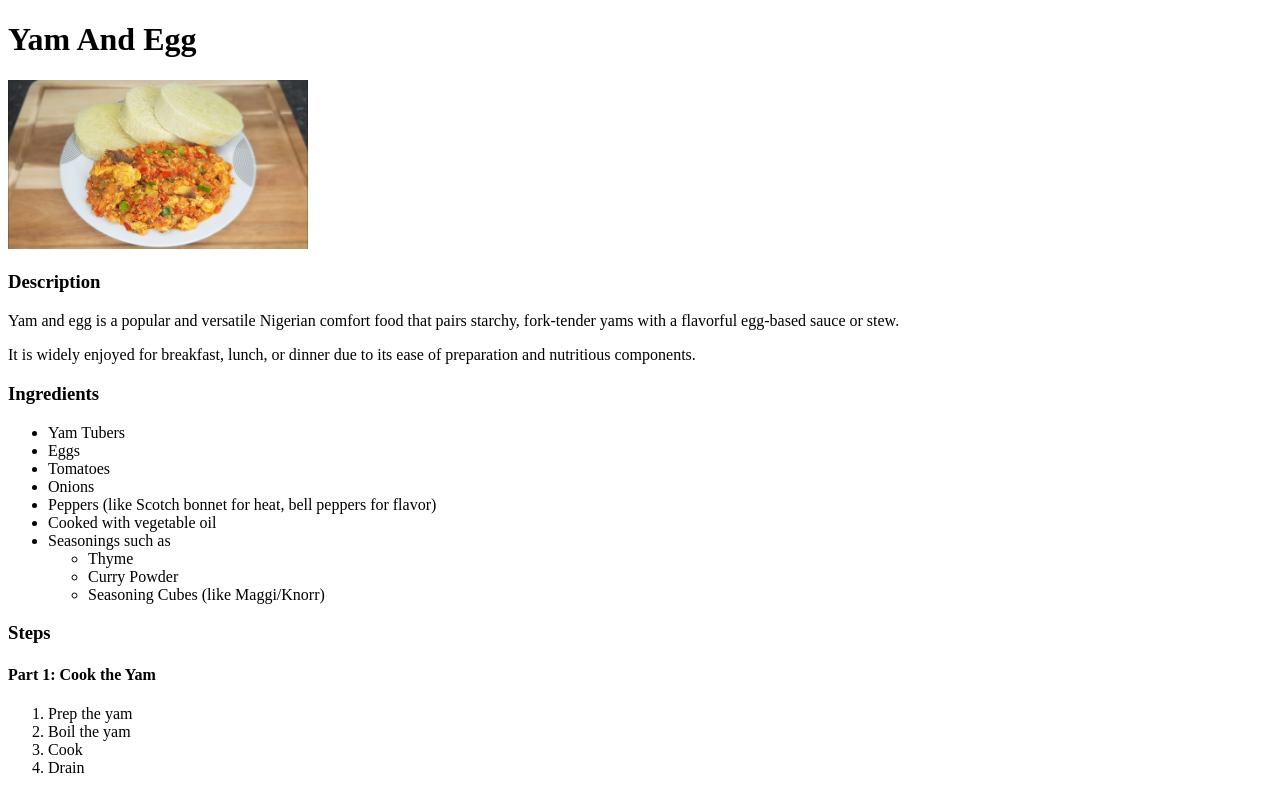
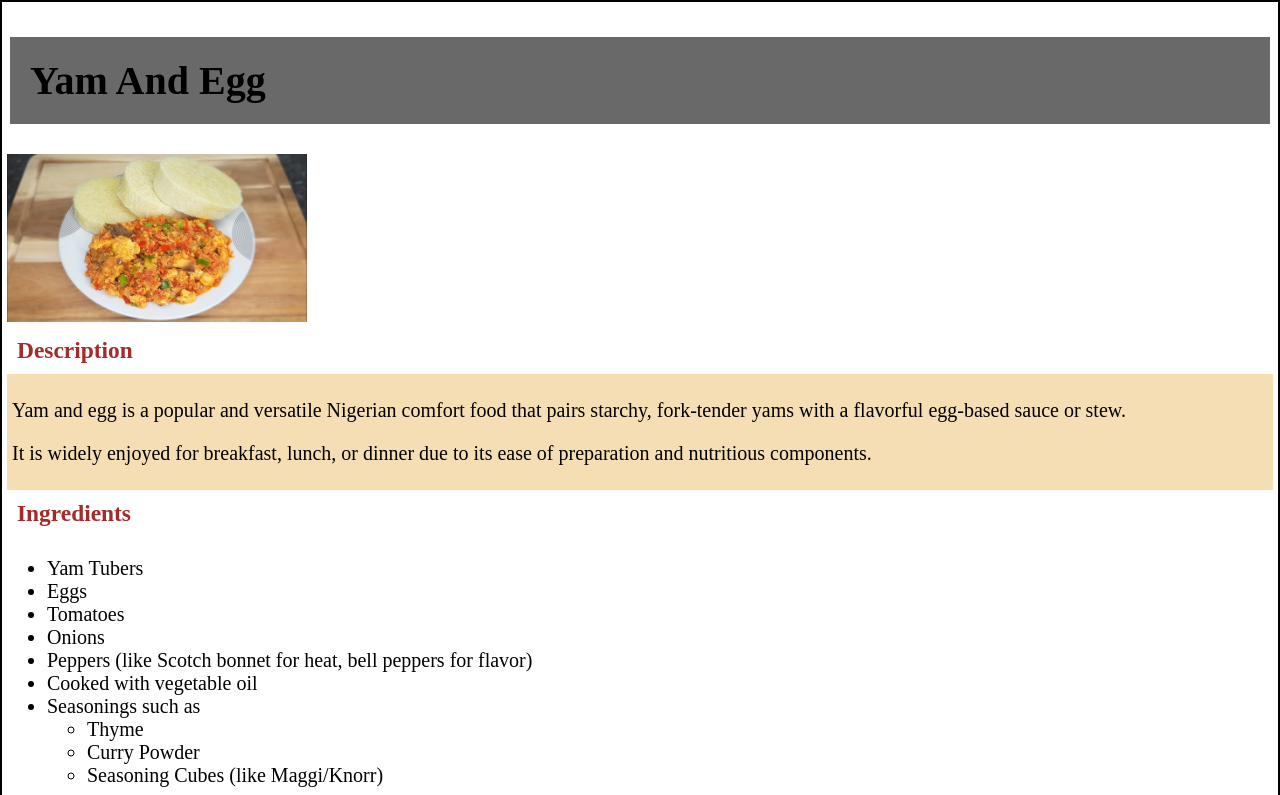
Before and after one commit to abdulqoyum22/odin-recipes, a plain HTML site: page recipes/yam.html in a window 1280 px wide. Shown: the top 795 px of the page. Drawn offline with Linux system fonts and the light colour scheme.

Commit message:
add css to make it beautiful

```diff
--- /dev/null
+++ b/recipes/recipe.css/yam.css
@@ -0,0 +1,29 @@
+body {
+    font-family: "Times New Roman", sans-serif;
+    font-size: 20px;
+    margin: 0 auto;
+    padding: 5px;
+    border: 2px solid black;
+
+}
+
+h1 {
+    background-color: dimgray;
+    color: black;
+    padding: 20px;
+    border: 3px solid white;
+}
+
+.header {
+    background-color: white;
+    color: brown;
+    padding: 10px;
+    margin: 0 auto;
+}
+
+.para {
+    background-color: wheat;
+    color: black;
+    padding: 5px;
+    border: 1px lightcoral;
+}
--- a/recipes/yam.html
+++ b/recipes/yam.html
@@ -4,19 +4,22 @@
     <head>
         <meta charset="UTF-8">
         <title>Yam And Egg</title>
+        <link rel="stylesheet" href="./recipe.css/yam.css">
     </head>
 
     <body>
         <h1>Yam And Egg</h1>
         <img src="./images/yam-and-egg.jpg" alt="Yam And Egg Image" width="300">
 
-        <h3>Description</h3>
+        <h3 class="header">Description</h3>
 
+        <div class="para">
         <p>Yam and egg is a popular and versatile Nigerian comfort food that pairs starchy, fork-tender yams with a flavorful egg-based sauce or stew.</p>
 
         <p>It is widely enjoyed for breakfast, lunch, or dinner due to its ease of preparation and nutritious components.</p>
+            </div>
 
-        <h3>Ingredients</h3>
+        <h3 class="header">Ingredients</h3>
             <ul>
                 <li>Yam Tubers</li>
                 <li>Eggs</li>
@@ -33,9 +36,9 @@
                 </li>
             </ul>
 
-        <h3>Steps</h3>
+        <h3 class="header">Steps</h3>
 
-        <h4>Part 1: Cook the Yam</h4>
+        <h4 class="header">Part 1: Cook the Yam</h4>
             <ol>
                 <li>Prep the yam</li>
                 <li>Boil the yam</li>
@@ -43,7 +46,7 @@
                 <li>Drain</li>
             </ol>
 
-        <h4>Part 2: Prepare the Egg Sauce</h4>
+        <h4 class="header">Part 2: Prepare the Egg Sauce</h4>
             <ol>
                 <li>Whisk eggs</li>
                 <li>Sauté vegetables</li>
--- /dev/null
+++ b/style.css
@@ -0,0 +1,17 @@
+body {
+    font-size: 16px;
+    font-family: "Times New Roman", sans-serif;
+    background-color: bisque;
+    color: black;
+    margin: 80px auto;
+    border: 5px solid black;
+    padding: 5px;
+}
+
+.div {
+    margin: 0 auto;
+    padding: 10px right;
+    border: 2px solid blue;
+    background-color: greenyellow;
+    color: plum;
+}
```
Also changed, not shown: index.html (+3 -0 lines), recipes/recipe.css/potato.css (added), recipes/recipe.css/rice.css (added).
